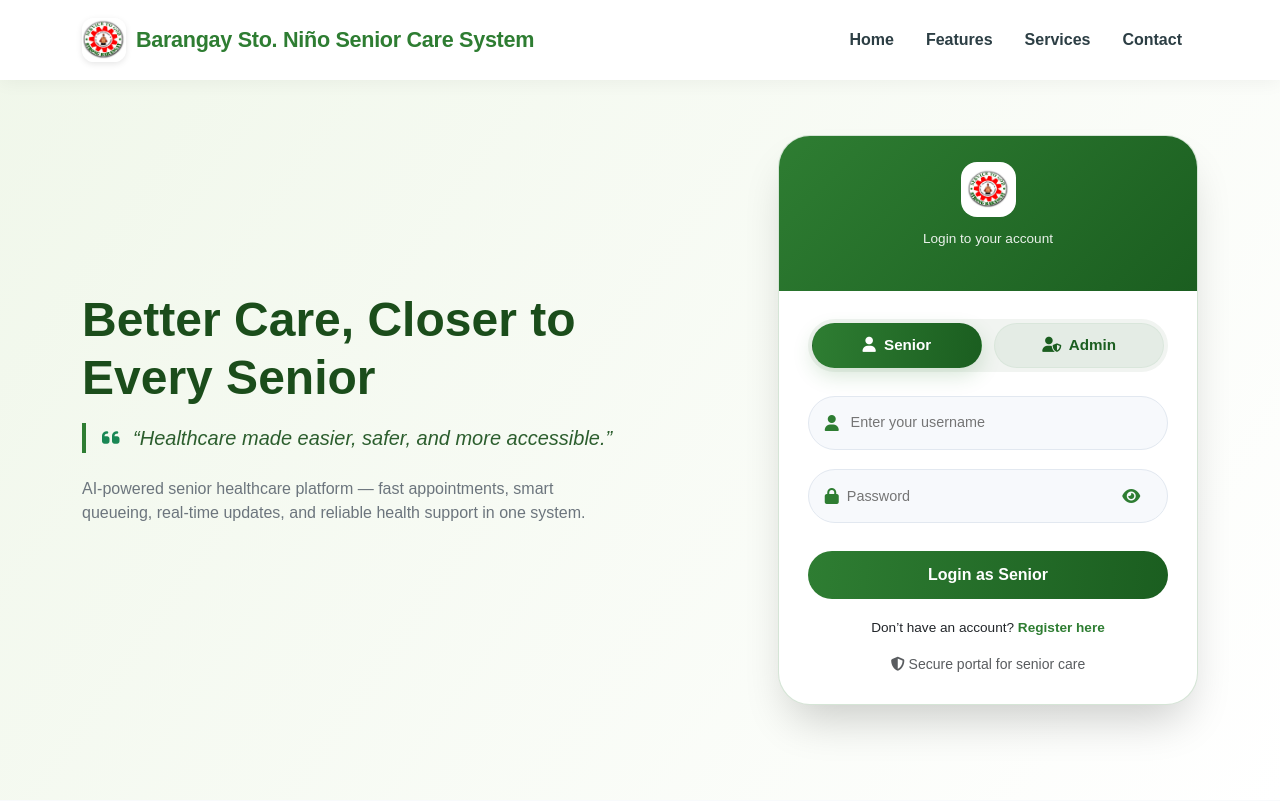
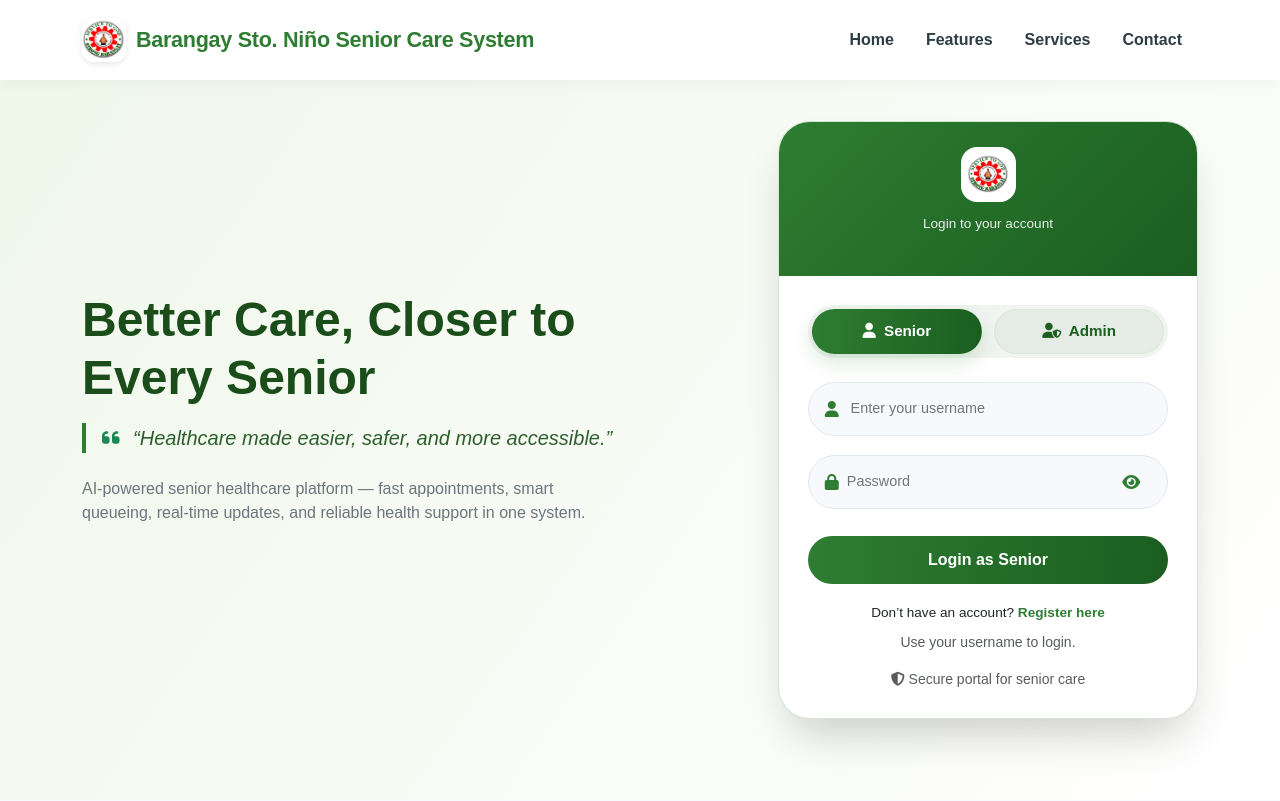
Before and after one commit to caryllybanez6/senior_health_system, a Flask app: page / in a window 1280 px wide. Shown: the top 801 px of the page. Run offline with Flask 3, Linux system fonts and the light colour scheme.

Commit message:
Update homepage login helper text to username only

```diff
--- a/templates/index.html
+++ b/templates/index.html
@@ -457,6 +457,9 @@
                             <div class="register-link">
                                 Don’t have an account? <a href="/register">Register here</a>
                             </div>
+                            <div class="text-center mt-2 small text-muted">
+                                Use your username to login.
+                            </div>
                             <div class="text-center mt-3 small text-muted">
                                 <i class="fas fa-shield-alt"></i> Secure portal for senior care
                             </div>
```
